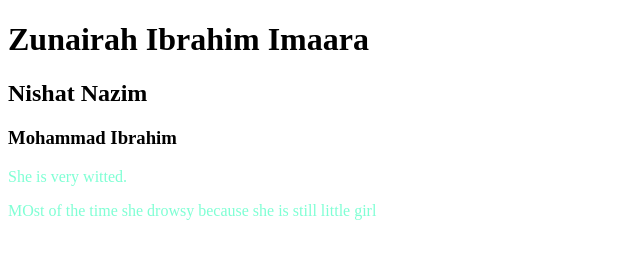
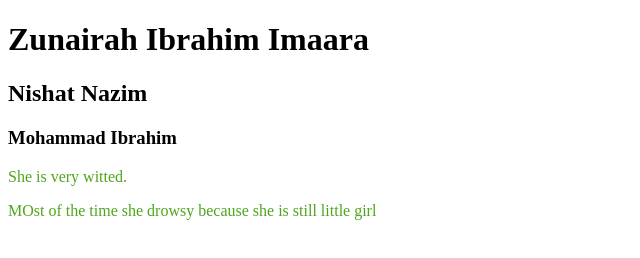
Before and after one commit to nourindiya/imu-repo, a plain HTML site: page index.html in a window 1280 px wide. Shown: the whole page, without its empty margins (0-640 px from the left). Drawn offline with Linux system fonts and the light colour scheme.

Commit message:
color changed

```diff
--- a/style.css
+++ b/style.css
@@ -1,3 +1,3 @@
 p{
-    color: aquamarine;
+    color: rgb(78, 165, 28);
 }
```
